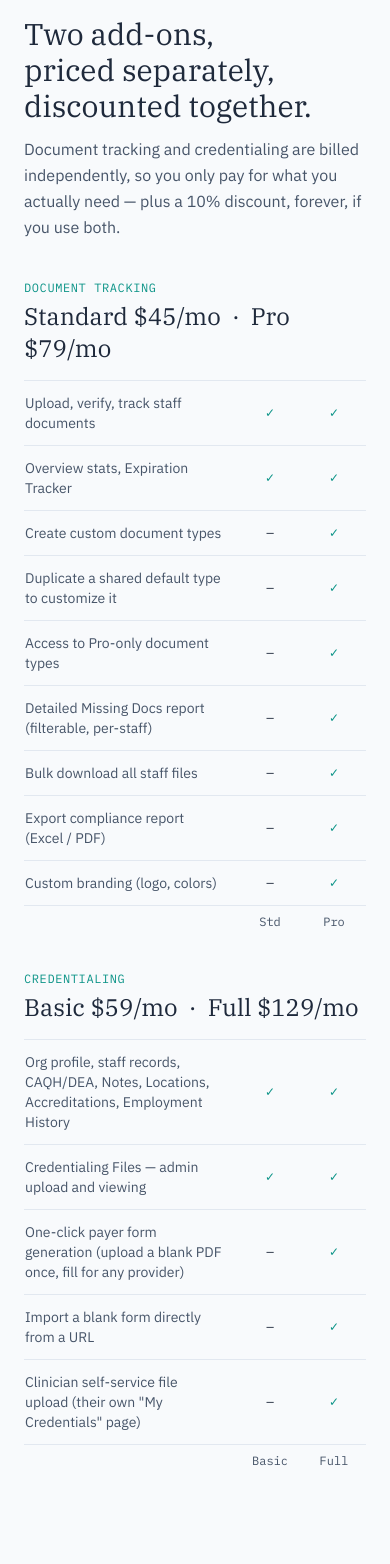
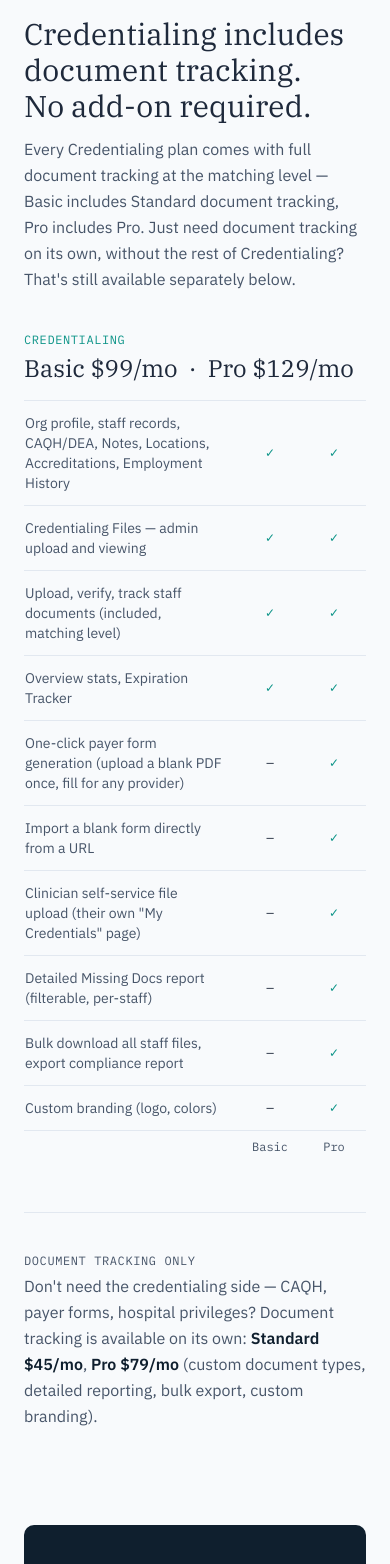
Before and after one commit to metromobilehc-beep/selko-site, a Next.js app: page /healthcare in a window 390 px wide. Shown: the part 3180-4744 px from the top of the page. Built offline with nearby package versions, Linux system fonts and the light colour scheme.

Commit message:
Add files via upload

```diff
--- a/app/healthcare/page.js
+++ b/app/healthcare/page.js
@@ -179,78 +179,65 @@ export default function HealthcarePage() {
           </ul>
         </section>
 
-        {/* Plans — real feature/tier data pulled directly from the app's
-            own billing settings, not marketing copy invented for this
-            page. Two independent add-ons (document tracking and
-            credentialing) that combine with a bundle discount. */}
+        {/* Plans — real feature/tier data pulled directly from the
+            app's own billing settings. Credentialing now includes
+            document tracking automatically, at the matching tier
+            level; standalone document tracking still exists for
+            companies that only need that. */}
         <section className="max-w-content mx-auto px-6 pb-24">
           <h2 className="font-display text-3xl mb-3 text-balance max-w-xl">
-            Two add-ons, priced separately, discounted together.
+            Credentialing includes document tracking. No add-on required.
           </h2>
           <p className="text-ink-soft mb-10 max-w-2xl leading-relaxed">
-            Document tracking and credentialing are billed independently, so
-            you only pay for what you actually need — plus a 10% discount,
-            forever, if you use both.
+            Every Credentialing plan comes with full document tracking at
+            the matching level — Basic includes Standard document
+            tracking, Pro includes Pro. Just need document tracking on
+            its own, without the rest of Credentialing? That's still
+            available separately below.
           </p>
 
-          <div className="grid md:grid-cols-2 gap-10">
           <div>
-              <h3 className="font-mono text-xs uppercase tracking-[.05em] text-teal mb-1">Document tracking</h3>
-              <p className="font-display text-2xl mb-4">Standard $45/mo &nbsp;·&nbsp; Pro $79/mo</p>
-              <table className="w-full text-sm border-t border-line">
+            <h3 className="font-mono text-xs uppercase tracking-[.05em] text-teal mb-1">Credentialing</h3>
+            <p className="font-display text-2xl mb-4">Basic $99/mo &nbsp;·&nbsp; Pro $129/mo</p>
+            <table className="w-full text-sm border-t border-line max-w-2xl">
               <tbody>
                 {[
-                    ['Upload, verify, track staff documents', true, true],
+                  ['Org profile, staff records, CAQH/DEA, Notes, Locations, Accreditations, Employment History', true, true],
+                  ['Credentialing Files — admin upload and viewing', true, true],
+                  ['Upload, verify, track staff documents (included, matching level)', true, true],
                   ['Overview stats, Expiration Tracker', true, true],
-                    ['Create custom document types', false, true],
-                    ['Duplicate a shared default type to customize it', false, true],
-                    ['Access to Pro-only document types', false, true],
+                  ['One-click payer form generation (upload a blank PDF once, fill for any provider)', false, true],
+                  ['Import a blank form directly from a URL', false, true],
+                  ['Clinician self-service file upload (their own "My Credentials" page)', false, true],
                   ['Detailed Missing Docs report (filterable, per-staff)', false, true],
-                    ['Bulk download all staff files', false, true],
-                    ['Export compliance report (Excel / PDF)', false, true],
+                  ['Bulk download all staff files, export compliance report', false, true],
                   ['Custom branding (logo, colors)', false, true],
-                  ].map(([feature, std, pro]) => (
+                ].map(([feature, basic, pro]) => (
                   <tr key={feature} className="border-b border-line">
                     <td className="py-3 pr-4 text-ink-soft">{feature}</td>
-                      <td className="py-3 text-center w-16 font-mono text-xs">{std ? <span className="text-teal">✓</span> : '—'}</td>
+                    <td className="py-3 text-center w-16 font-mono text-xs">{basic ? <span className="text-teal">✓</span> : '—'}</td>
                     <td className="py-3 text-center w-16 font-mono text-xs">{pro ? <span className="text-teal">✓</span> : '—'}</td>
                   </tr>
                 ))}
                 <tr>
                   <td></td>
-                    <td className="pt-2 text-center font-mono text-xs text-ink-soft">Std</td>
+                  <td className="pt-2 text-center font-mono text-xs text-ink-soft">Basic</td>
                   <td className="pt-2 text-center font-mono text-xs text-ink-soft">Pro</td>
                 </tr>
               </tbody>
             </table>
           </div>
 
-            <div>
-              <h3 className="font-mono text-xs uppercase tracking-[.05em] text-teal mb-1">Credentialing</h3>
-              <p className="font-display text-2xl mb-4">Basic $59/mo &nbsp;·&nbsp; Full $129/mo</p>
-              <table className="w-full text-sm border-t border-line">
-                <tbody>
-                  {[
-                    ['Org profile, staff records, CAQH/DEA, Notes, Locations, Accreditations, Employment History', true, true],
-                    ['Credentialing Files — admin upload and viewing', true, true],
-                    ['One-click payer form generation (upload a blank PDF once, fill for any provider)', false, true],
-                    ['Import a blank form directly from a URL', false, true],
-                    ['Clinician self-service file upload (their own "My Credentials" page)', false, true],
-                  ].map(([feature, basic, full]) => (
-                    <tr key={feature} className="border-b border-line">
-                      <td className="py-3 pr-4 text-ink-soft">{feature}</td>
-                      <td className="py-3 text-center w-16 font-mono text-xs">{basic ? <span className="text-teal">✓</span> : '—'}</td>
-                      <td className="py-3 text-center w-16 font-mono text-xs">{full ? <span className="text-teal">✓</span> : '—'}</td>
-                    </tr>
-                  ))}
-                  <tr>
-                    <td></td>
-                    <td className="pt-2 text-center font-mono text-xs text-ink-soft">Basic</td>
-                    <td className="pt-2 text-center font-mono text-xs text-ink-soft">Full</td>
-                  </tr>
-                </tbody>
-              </table>
-            </div>
+          <div className="mt-14 pt-10 border-t border-line max-w-2xl">
+            <h3 className="font-mono text-xs uppercase tracking-[.05em] text-ink-soft mb-1">Document tracking only</h3>
+            <p className="text-ink-soft leading-relaxed">
+              Don't need the credentialing side — CAQH, payer forms,
+              hospital privileges? Document tracking is available on its
+              own: <strong className="text-ink">Standard $45/mo</strong>,{' '}
+              <strong className="text-ink">Pro $79/mo</strong> (custom
+              document types, detailed reporting, bulk export, custom
+              branding).
+            </p>
           </div>
         </section>
 
```
Lines whose indentation alone changed are shown as unchanged.
